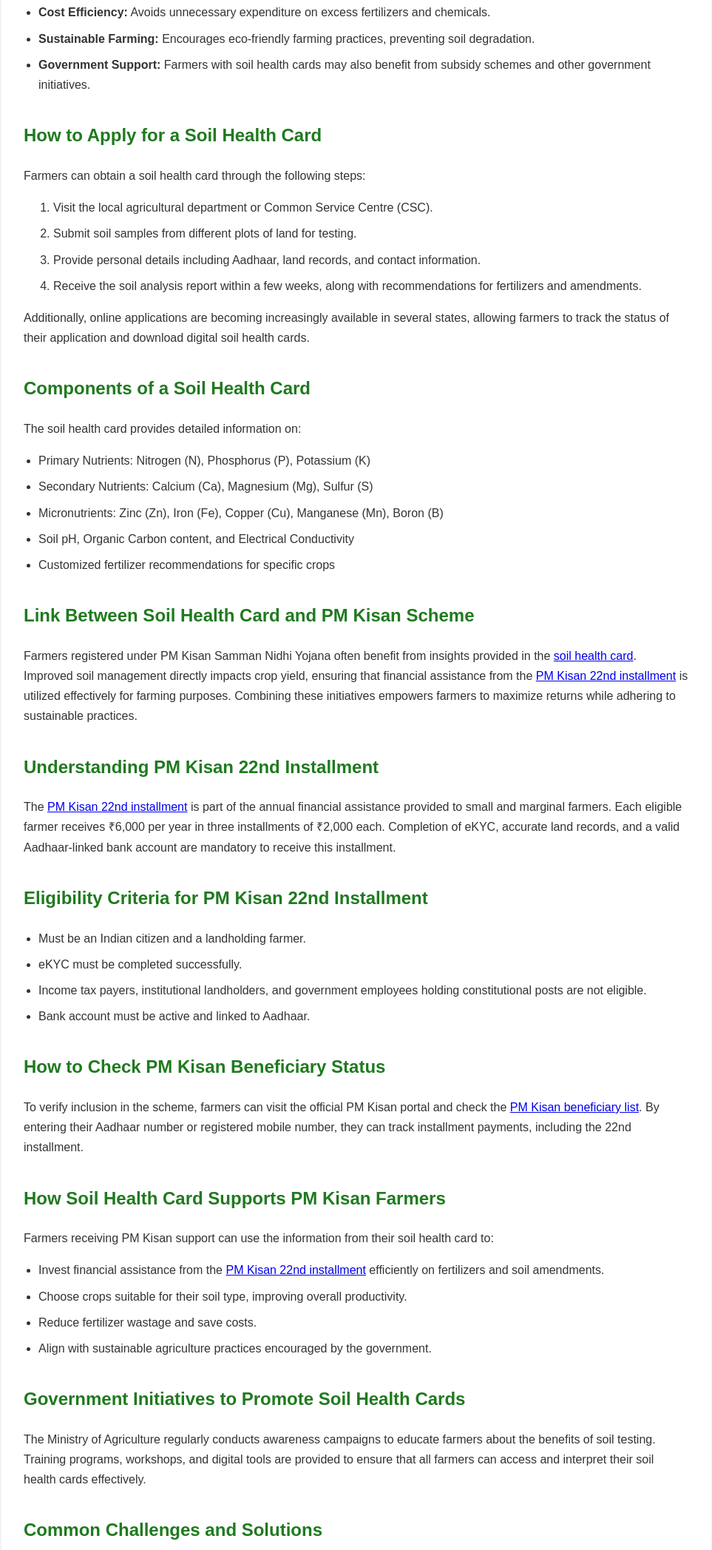
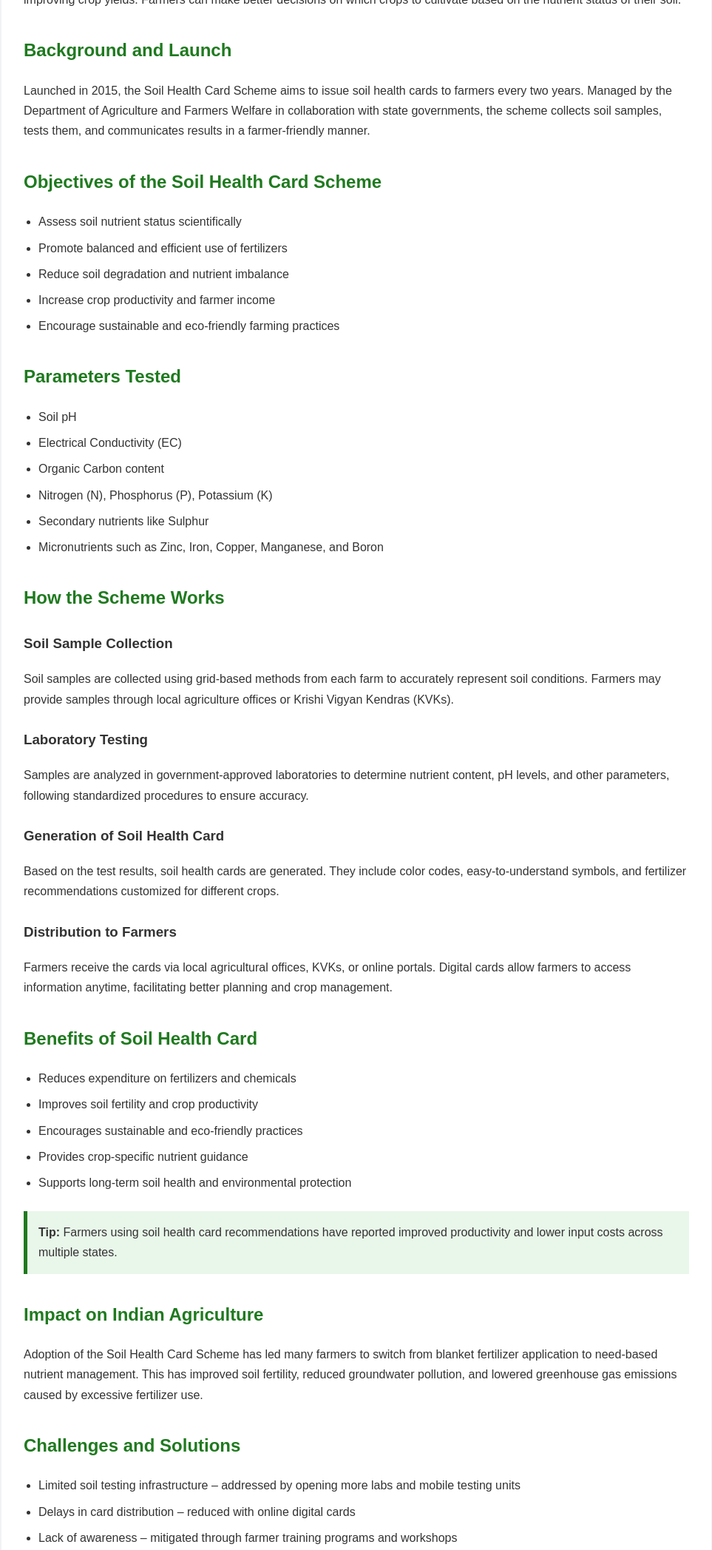
Before and after one commit to pmkisan545-arch/Soil-health-card, a plain HTML site: page index.html in a window 1280 px wide. Shown: the part 657-2752 px from the top of the page at 74% size, without its empty margins (158-1121 px from the left). Drawn offline with Linux system fonts and the light colour scheme.

Commit message:
Update index.html

```diff
--- a/index.html
+++ b/index.html
@@ -3,13 +3,19 @@
 <head>
     <meta charset="UTF-8">
     <meta name="viewport" content="width=device-width, initial-scale=1.0">
-<title>Soil Health Card: Benefits, Process & PM Kisan Updates 2025</title>
-<meta name="description" content="Complete guide on Soil Health Card, PM Kisan 22nd installment, and PM Kisan beneficiary list. Learn benefits, application process, and how farmers can maximize their yields.">
-<meta name="keywords" content="Soil Health Card, PM Kisan 22nd installment, PM Kisan beneficiary list, Soil testing, Farmer schemes, PM Kisan Samman Nidhi">
-<meta name="author" content="PM Kisan Information Portal">
-<meta property="og:title" content="Soil Health Card: Benefits, Process & PM Kisan Updates 2025">
-<meta property="og:description" content="Detailed guide on Soil Health Card, PM Kisan 22nd installment updates, and how to check PM Kisan beneficiary list.">
+
+    <title>Soil Health Card Scheme 2025 – Benefits, PM Kisan & Sustainable Farming</title>
+
+    <!-- SEO Meta Tags -->
+    <meta name="description" content="Complete guide on Soil Health Card Scheme 2025. Learn benefits, objectives, working process, and how farmers can use PM Kisan 22nd installment and PM Kisan beneficiary list effectively.">
+    <meta name="keywords" content="Soil Health Card, PM Kisan 22nd installment, PM Kisan beneficiary list, soil testing, agriculture India, sustainable farming">
+    <meta name="author" content="Agriculture Information Portal">
+
+    <!-- Open Graph -->
+    <meta property="og:title" content="Soil Health Card Scheme – Improve Soil Fertility & Crop Yield">
+    <meta property="og:description" content="Learn about Soil Health Card Scheme, benefits, objectives, parameters tested, and how it complements PM Kisan Samman Nidhi Yojana for Indian farmers.">
     <meta property="og:type" content="article">
+
     <style>
         body { font-family: Arial, Helvetica, sans-serif; margin: 0; padding: 0; background-color: #f5f7fa; color: #333; line-height: 1.7; }
         header { background: #1f7a1f; color: #fff; padding: 30px 20px; text-align: center; }
@@ -17,99 +23,144 @@
         header p { margin-top: 10px; font-size: 16px; }
         main { max-width: 900px; margin: 30px auto; background: #ffffff; padding: 30px; border-radius: 8px; box-shadow: 0 2px 10px rgba(0,0,0,0.05); }
         h2 { color: #1f7a1f; margin-top: 35px; }
-h3 { color: #333; margin-top: 25px; }
+        h3 { margin-top: 25px; }
         ul { padding-left: 20px; }
         li { margin-bottom: 8px; }
+        .highlight { background: #e9f6ea; padding: 15px; border-left: 5px solid #1f7a1f; margin: 25px 0; }
         footer { text-align: center; padding: 20px; font-size: 14px; color: #666; }
-.highlight { background: #e9f6ea; padding: 15px; border-left: 5px solid #1f7a1f; margin: 25px 0; }
         @media (max-width: 600px) { header h1 { font-size: 24px; } main { padding: 20px; } }
     </style>
 </head>
 <body>
+
 <header>
-<h1>Soil Health Card & PM Kisan 22nd Installment: Complete Guide 2025</h1>
-<p>Everything Farmers Need to Know About Soil Health Card, PM Kisan Beneficiary List, and Latest Updates</p>
+    <h1>Soil Health Card Scheme 2025</h1>
+    <p>Improve Soil Fertility, Crop Yield & Sustainable Farming</p>
 </header>
+
 <main>
 
-<h2>Introduction to Soil Health Card</h2>
-<p>The <a href="https://pmkisan-yojana.org/" target="_blank" rel="noopener noreferrer">soil health card</a> is a government initiative aimed at improving soil fertility, enhancing crop productivity, and ensuring sustainable agricultural practices. Launched under the Ministry of Agriculture, the scheme provides farmers with a detailed analysis of their soil's nutrient content, including key elements like nitrogen, phosphorus, potassium, and micronutrients.</p>
+    <p>
+        Soil is the foundation of agriculture, directly affecting crop productivity, food security, and farmer income. In India, years of excessive fertilizer use, monocropping, and improper land management have caused declining soil fertility. To tackle this challenge, the Government of India launched the <strong>Soil Health Card Scheme</strong>, empowering farmers to adopt balanced nutrient management and sustainable practices.
+    </p>
 
-<p>Soil Health Cards help farmers make informed decisions regarding fertilizer application, crop selection, and irrigation techniques. By adopting nutrient-specific strategies, farmers can not only increase yield but also reduce the overuse of chemical fertilizers, which can harm the environment.</p>
+    <p>
+        The <a href="https://pmkisan-yojana.org/" target="_blank" rel="noopener noreferrer">soil health card</a> provides detailed scientific insights about soil conditions, helping farmers make informed decisions about fertilizers, irrigation, and crop selection. This article explains the scheme, its objectives, benefits, working process, and its connection with PM Kisan Samman Nidhi Yojana to maximize farmer benefits.
+    </p>
 
-<h2>Importance of Soil Health Card for Farmers</h2>
+    <h2>What Is a Soil Health Card?</h2>
+
+    <p>
+        A <a href="https://pmkisan-yojana.org/" target="_blank" rel="noopener noreferrer">soil health card</a> is a printed or digital report given to farmers that includes detailed information about nutrient levels in their land. It shows deficiencies, sufficiencies, or excesses of essential nutrients and provides crop-wise fertilizer recommendations.
+    </p>
+
+    <p>
+        Following these recommendations allows farmers to avoid overuse of chemical fertilizers, saving money while maintaining or improving crop yields. Farmers can make better decisions on which crops to cultivate based on the nutrient status of their soil.
+    </p>
+
+    <h2>Background and Launch</h2>
+
+    <p>
+        Launched in 2015, the Soil Health Card Scheme aims to issue soil health cards to farmers every two years. Managed by the Department of Agriculture and Farmers Welfare in collaboration with state governments, the scheme collects soil samples, tests them, and communicates results in a farmer-friendly manner.
+    </p>
+
+    <h2>Objectives of the Soil Health Card Scheme</h2>
+
     <ul>
-<li><strong>Improved Crop Productivity:</strong> By understanding the nutrient requirements of their soil, farmers can apply the right quantity of fertilizers to maximize yield.</li>
-<li><strong>Cost Efficiency:</strong> Avoids unnecessary expenditure on excess fertilizers and chemicals.</li>
-<li><strong>Sustainable Farming:</strong> Encourages eco-friendly farming practices, preventing soil degradation.</li>
-<li><strong>Government Support:</strong> Farmers with soil health cards may also benefit from subsidy schemes and other government initiatives.</li>
+        <li>Assess soil nutrient status scientifically</li>
+        <li>Promote balanced and efficient use of fertilizers</li>
+        <li>Reduce soil degradation and nutrient imbalance</li>
+        <li>Increase crop productivity and farmer income</li>
+        <li>Encourage sustainable and eco-friendly farming practices</li>
     </ul>
 
-<h2>How to Apply for a Soil Health Card</h2>
-<p>Farmers can obtain a soil health card through the following steps:</p>
-<ol>
-<li>Visit the local agricultural department or Common Service Centre (CSC).</li>
-<li>Submit soil samples from different plots of land for testing.</li>
-<li>Provide personal details including Aadhaar, land records, and contact information.</li>
-<li>Receive the soil analysis report within a few weeks, along with recommendations for fertilizers and amendments.</li>
-</ol>
+    <h2>Parameters Tested</h2>
 
-<p>Additionally, online applications are becoming increasingly available in several states, allowing farmers to track the status of their application and download digital soil health cards.</p>
-
-<h2>Components of a Soil Health Card</h2>
-<p>The soil health card provides detailed information on:</p>
     <ul>
-<li>Primary Nutrients: Nitrogen (N), Phosphorus (P), Potassium (K)</li>
-<li>Secondary Nutrients: Calcium (Ca), Magnesium (Mg), Sulfur (S)</li>
-<li>Micronutrients: Zinc (Zn), Iron (Fe), Copper (Cu), Manganese (Mn), Boron (B)</li>
-<li>Soil pH, Organic Carbon content, and Electrical Conductivity</li>
-<li>Customized fertilizer recommendations for specific crops</li>
+        <li>Soil pH</li>
+        <li>Electrical Conductivity (EC)</li>
+        <li>Organic Carbon content</li>
+        <li>Nitrogen (N), Phosphorus (P), Potassium (K)</li>
+        <li>Secondary nutrients like Sulphur</li>
+        <li>Micronutrients such as Zinc, Iron, Copper, Manganese, and Boron</li>
     </ul>
 
-<h2>Link Between Soil Health Card and PM Kisan Scheme</h2>
-<p>Farmers registered under PM Kisan Samman Nidhi Yojana often benefit from insights provided in the <a href="https://pmkisan-yojana.org/" target="_blank" rel="noopener noreferrer">soil health card</a>. Improved soil management directly impacts crop yield, ensuring that financial assistance from the <a href="https://pmkisan-yojana.org/pm-kisan-22nd-installment-2026/" target="_blank" rel="noopener noreferrer">PM Kisan 22nd installment</a> is utilized effectively for farming purposes. Combining these initiatives empowers farmers to maximize returns while adhering to sustainable practices.</p>
+    <h2>How the Scheme Works</h2>
 
-<h2>Understanding PM Kisan 22nd Installment</h2>
-<p>The <a href="https://pmkisan-yojana.org/pm-kisan-22nd-installment-2026/" target="_blank" rel="noopener noreferrer">PM Kisan 22nd installment</a> is part of the annual financial assistance provided to small and marginal farmers. Each eligible farmer receives ₹6,000 per year in three installments of ₹2,000 each. Completion of eKYC, accurate land records, and a valid Aadhaar-linked bank account are mandatory to receive this installment.</p>
+    <h3>Soil Sample Collection</h3>
+    <p>Soil samples are collected using grid-based methods from each farm to accurately represent soil conditions. Farmers may provide samples through local agriculture offices or Krishi Vigyan Kendras (KVKs).</p>
 
-<h2>Eligibility Criteria for PM Kisan 22nd Installment</h2>
+    <h3>Laboratory Testing</h3>
+    <p>Samples are analyzed in government-approved laboratories to determine nutrient content, pH levels, and other parameters, following standardized procedures to ensure accuracy.</p>
+
+    <h3>Generation of Soil Health Card</h3>
+    <p>Based on the test results, soil health cards are generated. They include color codes, easy-to-understand symbols, and fertilizer recommendations customized for different crops.</p>
+
+    <h3>Distribution to Farmers</h3>
+    <p>Farmers receive the cards via local agricultural offices, KVKs, or online portals. Digital cards allow farmers to access information anytime, facilitating better planning and crop management.</p>
+
+    <h2>Benefits of Soil Health Card</h2>
+
     <ul>
-<li>Must be an Indian citizen and a landholding farmer.</li>
-<li>eKYC must be completed successfully.</li>
-<li>Income tax payers, institutional landholders, and government employees holding constitutional posts are not eligible.</li>
-<li>Bank account must be active and linked to Aadhaar.</li>
+        <li>Reduces expenditure on fertilizers and chemicals</li>
+        <li>Improves soil fertility and crop productivity</li>
+        <li>Encourages sustainable and eco-friendly practices</li>
+        <li>Provides crop-specific nutrient guidance</li>
+        <li>Supports long-term soil health and environmental protection</li>
     </ul>
 
-<h2>How to Check PM Kisan Beneficiary Status</h2>
-<p>To verify inclusion in the scheme, farmers can visit the official PM Kisan portal and check the <a href="https://pmkisan-yojana.org/pm-kisan-samman-nidhi-beneficiary-list/" target="_blank" rel="noopener noreferrer">PM Kisan beneficiary list</a>. By entering their Aadhaar number or registered mobile number, they can track installment payments, including the 22nd installment.</p>
+    <div class="highlight">
+        <strong>Tip:</strong> Farmers using soil health card recommendations have reported improved productivity and lower input costs across multiple states.
+    </div>
 
-<h2>How Soil Health Card Supports PM Kisan Farmers</h2>
-<p>Farmers receiving PM Kisan support can use the information from their soil health card to:</p>
+    <h2>Impact on Indian Agriculture</h2>
+
+    <p>
+        Adoption of the Soil Health Card Scheme has led many farmers to switch from blanket fertilizer application to need-based nutrient management. This has improved soil fertility, reduced groundwater pollution, and lowered greenhouse gas emissions caused by excessive fertilizer use.
+    </p>
+
+    <h2>Challenges and Solutions</h2>
+
     <ul>
-<li>Invest financial assistance from the <a href="https://pmkisan-yojana.org/pm-kisan-22nd-installment-2026/" target="_blank" rel="noopener noreferrer">PM Kisan 22nd installment</a> efficiently on fertilizers and soil amendments.</li>
-<li>Choose crops suitable for their soil type, improving overall productivity.</li>
-<li>Reduce fertilizer wastage and save costs.</li>
-<li>Align with sustainable agriculture practices encouraged by the government.</li>
+        <li>Limited soil testing infrastructure – addressed by opening more labs and mobile testing units</li>
+        <li>Delays in card distribution – reduced with online digital cards</li>
+        <li>Lack of awareness – mitigated through farmer training programs and workshops</li>
+        <li>Difficulty interpreting recommendations – simplified symbols and advisory support provided</li>
     </ul>
 
-<h2>Government Initiatives to Promote Soil Health Cards</h2>
-<p>The Ministry of Agriculture regularly conducts awareness campaigns to educate farmers about the benefits of soil testing. Training programs, workshops, and digital tools are provided to ensure that all farmers can access and interpret their soil health cards effectively.</p>
+    <h2>Role in Sustainable Farming</h2>
 
-<h2>Common Challenges and Solutions</h2>
-<ul>
-<li><strong>Delay in Soil Testing:</strong> Submit samples early and follow up with local agricultural officers.</li>
-<li><strong>Lack of Awareness:</strong> Attend government workshops or use online resources to understand soil health card reports.</li>
-<li><strong>Improper Usage of Fertilizers:</strong> Follow recommendations strictly from the soil health card to avoid overuse.</li>
-</ul>
+    <p>
+        Soil health is critical for sustainable agriculture. The scheme promotes crop rotation, organic amendments, and efficient fertilizer use, ensuring productivity without degrading the land. Improved soil structure and nutrient balance also help farmers adapt to climate change.
+    </p>
+
+    <h2>Integration with PM Kisan Scheme</h2>
+
+    <p>
+        Farmers registered under PM Kisan Samman Nidhi Yojana can use insights from their <a href="https://pmkisan-yojana.org/" target="_blank" rel="noopener noreferrer">soil health card</a> to efficiently invest financial assistance from the <a href="https://pmkisan-yojana.org/pm-kisan-22nd-installment-2026/" target="_blank" rel="noopener noreferrer">PM Kisan 22nd installment</a>. Balanced fertilizer application based on soil testing improves yield and ensures that government support translates into tangible agricultural benefits.
+    </p>
+
+    <h2>Checking PM Kisan Beneficiary Status</h2>
+
+    <p>
+        Farmers can confirm their inclusion in the PM Kisan program by checking the <a href="https://pmkisan-yojana.org/pm-kisan-samman-nidhi-beneficiary-list/" target="_blank" rel="noopener noreferrer">PM Kisan beneficiary list</a> online using Aadhaar number or registered mobile number. This helps track installment payments and ensures transparency.
+    </p>
 
     <h2>Conclusion</h2>
-<p>The <a href="https://pmkisan-yojana.org/" target="_blank" rel="noopener noreferrer">soil health card</a> is a revolutionary initiative that strengthens India’s agricultural sector. Coupled with financial support from schemes like PM Kisan, it empowers farmers to achieve higher yields, reduce costs, and adopt sustainable farming practices. By checking their inclusion in the <a href="https://pmkisan-yojana.org/pm-kisan-samman-nidhi-beneficiary-list/" target="_blank" rel="noopener noreferrer">PM Kisan beneficiary list</a> and utilizing their <a href="https://pmkisan-yojana.org/pm-kisan-22nd-installment-2026/" target="_blank" rel="noopener noreferrer">PM Kisan 22nd installment</a> wisely, farmers can transform their farming operations and secure a prosperous future.</p>
 
-<p>Farmers are encouraged to visit official websites, complete soil testing, maintain accurate records, and regularly monitor updates for PM Kisan installments to ensure seamless financial assistance.</p>
+    <p>
+        The <strong>Soil Health Card Scheme</strong> is a transformative initiative that empowers Indian farmers with scientific knowledge about their soil. When used in conjunction with PM Kisan benefits, it enables farmers to adopt smarter, cost-effective, and sustainable farming practices.
+    </p>
+
+    <p>
+        Farmers are encouraged to actively participate in the scheme, follow soil health card recommendations, and utilize PM Kisan financial support wisely. This integrated approach ensures improved productivity, higher income, and long-term sustainability for Indian agriculture.
+    </p>
 
 </main>
+
 <footer>
-© 2025 PM Kisan Information | This page is for informational purposes only.
+    © 2025 Agriculture Information | This page is for informational purposes only.
 </footer>
+
 </body>
 </html>
```
Lines whose indentation alone changed are shown as unchanged.
